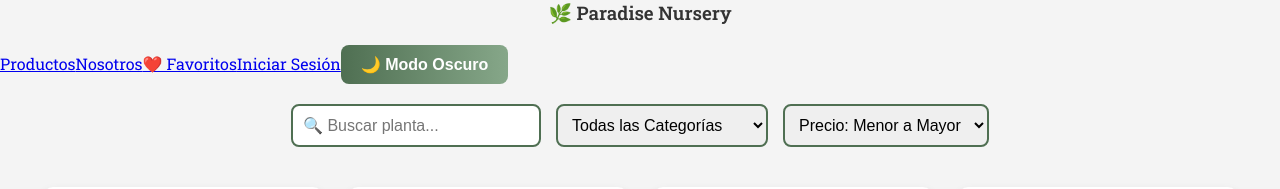
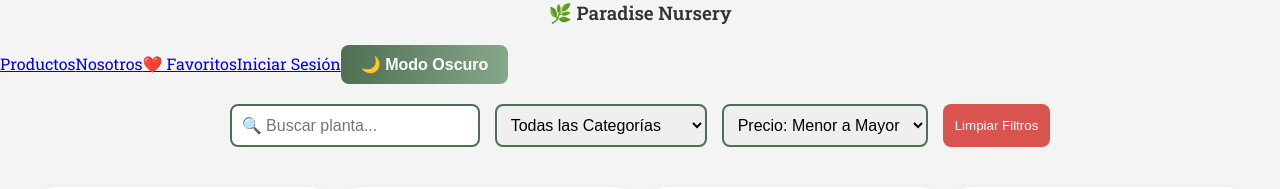
Before and after one commit to Fernandofarfan/Tienda-de-plantas, a React (Vite) app: page /#/products in a window 1280 px wide. Shown: the top 189 px of the page. Built offline with nearby package versions, Linux system fonts and the light colour scheme.

Commit message:
feat: add clear filters and wishlist removal

```diff
--- a/src/components/ProductFilter.jsx
+++ b/src/components/ProductFilter.jsx
@@ -6,6 +6,12 @@ const ProductFilter = ({ setFilteredProducts }) => {
   const [search, setSearch] = useState("");
   const [category, setCategory] = useState("All");
   const [sortOrder, setSortOrder] = useState("asc");
+
+  const clearFilters = () => {
+    setSearch("");
+    setCategory("All");
+    setSortOrder("asc");
+  };
 
   // Cargar filtros guardados
   useEffect(() => {
@@ -68,6 +74,10 @@ const ProductFilter = ({ setFilteredProducts }) => {
         <option value="asc">Precio: Menor a Mayor</option>
         <option value="desc">Precio: Mayor a Menor</option>
       </select>
+
+      <button type="button" onClick={clearFilters} className="filter-clear-button">
+        Limpiar Filtros
+      </button>
     </div>
   );
 };
--- a/src/styles/ProductFilter.css
+++ b/src/styles/ProductFilter.css
@@ -25,3 +25,17 @@
   .filter-input:focus, .filter-select:focus {
     border-color: #86A789;
   }
+
+  .filter-clear-button {
+    background-color: #d9534f;
+    color: white;
+    border: none;
+    padding: 8px 12px;
+    border-radius: 8px;
+    cursor: pointer;
+    transition: background 0.3s ease-in-out;
+  }
+
+  .filter-clear-button:hover {
+    background-color: #c9302c;
+  }
```
Also changed, not shown: src/pages/Wishlist.jsx (+9 -1 lines), src/styles/Wishlist.css (+15 -0 lines).
